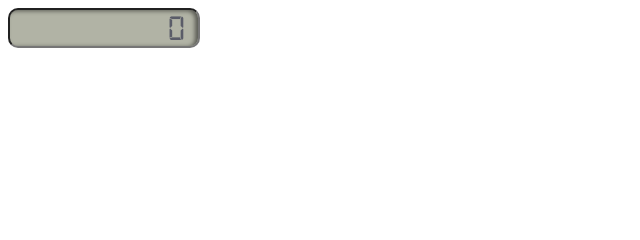
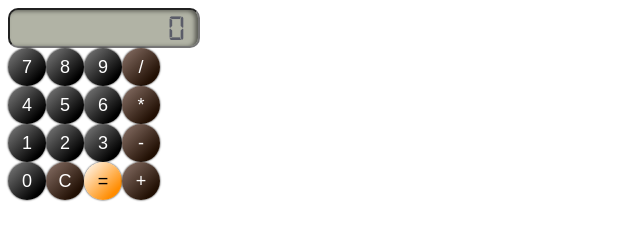
Before and after one commit to bh-full-stack/Calculator, a plain HTML site: page index.html in a window 1280 px wide. Shown: the whole page, without its empty margins (0-640 px from the left). Drawn offline with Linux system fonts and the light colour scheme.

Commit message:
Design and handle buttons

```diff
--- a/controller.js
+++ b/controller.js
@@ -6,9 +6,8 @@ window.onload = function() {
     var display = displayFactory();
     display.numberReset();
 
-    document.onkeydown = function(event) {
-        // Input type handling
-        switch (event.key) {
+    function eventHandler(key) {
+        switch (key) {
             case "0":
             case "1":
             case "2":
@@ -21,16 +20,18 @@ window.onload = function() {
             case "9":
                 if (!(editable && display.numberLength() >= 8)) {
                     if (editable && display.numberValue() != "0") {
-                        display.setNumber(event.key);
+                        display.setNumber(key);
                     } else {
                         display.numberReset();
-                        display.setNumber(event.key);
+                        display.setNumber(key);
                         editable = true;
                     }
                 }
                 break;
             case "Delete":
             case "Backspace":
+            case "C":
+            case "c":
                 display.numberReset();
                 subtotal = 0;
                 operator = "+";
@@ -51,7 +52,7 @@ window.onload = function() {
                     }
                     editable = false;
                 }
-                operator = event.key;
+                operator = key;
                 break;
             case "=":
             case "Enter":
@@ -65,8 +66,17 @@ window.onload = function() {
                 }
                 break;
         }
+    }
 
+    document.onkeydown = function(event) {
+        eventHandler(event.key);
         console.log(event.key);
+    };
 
-    };
+    document.querySelectorAll("input[type='button']").forEach(function(element) {
+        element.onclick = function (event) {
+            eventHandler(event.target.value);
+            console.log(event.target.value);
+        };
+    });
 };
--- a/index.html
+++ b/index.html
@@ -9,8 +9,34 @@
     <script src="view.js"></script>
 </head>
 <body>
-    <form>
-        <input id="display" type="text" readonly>
-    </form>
+<form>
+    <input id="display" type="text" readonly>
+    <div class="table">
+        <div class="table-row">
+            <div class="table-cell"><input type="button" value="7"></div>
+            <div class="table-cell"><input type="button" value="8"></div>
+            <div class="table-cell"><input type="button" value="9"></div>
+            <div class="table-cell"><input class="brown" type="button" value="/"></div>
+        </div>
+        <div class="table-row">
+            <div class="table-cell"><input type="button" value="4"></div>
+            <div class="table-cell"><input type="button" value="5"></div>
+            <div class="table-cell"><input type="button" value="6"></div>
+            <div class="table-cell"><input class="brown" type="button" value="*"></div>
+        </div>
+        <div class="table-row">
+            <div class="table-cell"><input type="button" value="1"></div>
+            <div class="table-cell"><input type="button" value="2"></div>
+            <div class="table-cell"><input type="button" value="3"></div>
+            <div class="table-cell"><input class="brown" type="button" value="-"></div>
+        </div>
+        <div class="table-row">
+            <div class="table-cell"><input type="button" value="0"></div>
+            <div class="table-cell"><input class="brown" type="button" value="C"></div>
+            <div class="table-cell"><input class="orange" type="button" value="="></div>
+            <div class="table-cell"><input class="brown" type="button" value="+"></div>
+        </div>
+    </div>
+</form>
 </body>
 </html>
--- a/style.css
+++ b/style.css
@@ -22,3 +22,51 @@
     color: #5a5c68;
     letter-spacing: 3.5px;
 }
+
+input[type="button"] {
+    border-radius: 50%;
+    border: none;
+    font-size: 18px;
+    color: white;
+    width: 38px;
+    height: 38px;
+    background: linear-gradient(to bottom right, grey, black 80%);
+    box-shadow: 0 0 2px black;
+    outline: 0;
+}
+
+input[type="button"]:active {
+    /*background: red !important;*/
+    background: linear-gradient(to top left, grey, black 80%);
+}
+
+.brown {
+    background: linear-gradient(to bottom right, #8c746a, #210f03 80%) !important;
+}
+
+.brown:active {
+    background: linear-gradient(to top left, #8c746a, #210f03 80%) !important;
+}
+
+.orange {
+    background: linear-gradient(to bottom right, white, darkorange 80%) !important;
+    color: black !important;
+}
+
+.orange:active {
+    background: linear-gradient(to top left, white, darkorange 80%) !important;
+    color: black !important;
+}
+
+.table{
+    display: table;
+    border-collapse:collapse;
+}
+
+.table-row{
+    display: table-row;
+}
+
+.table-cell {
+    display: table-cell;
+}
```
